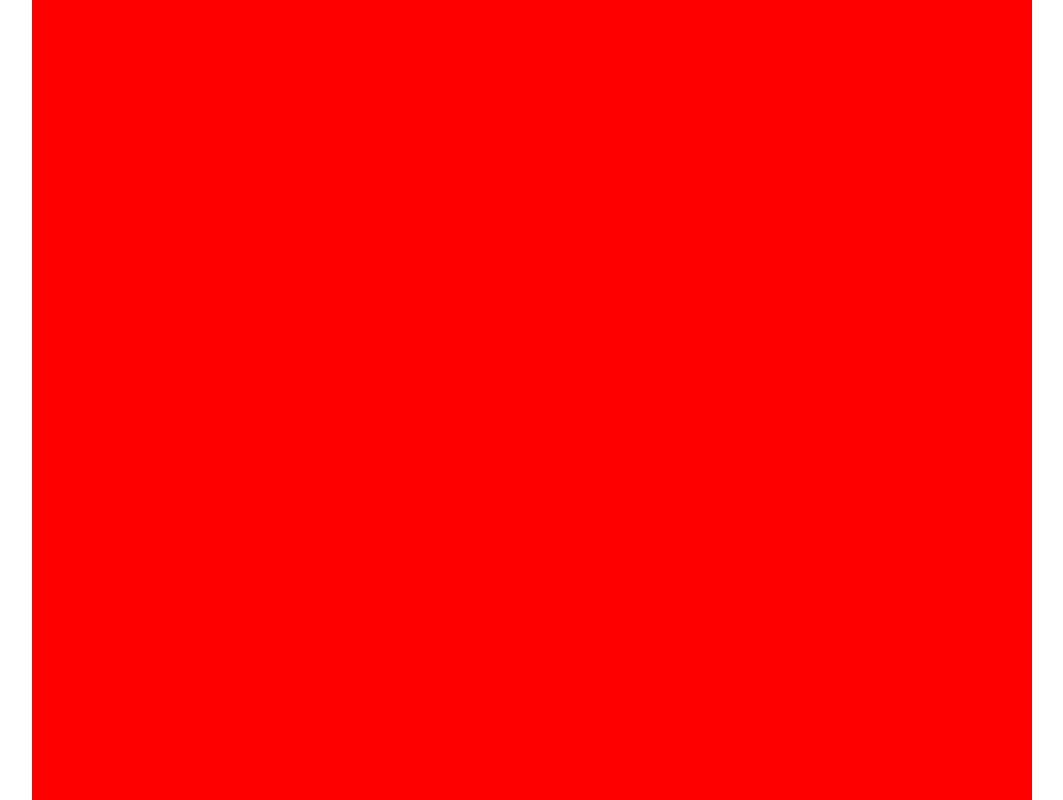
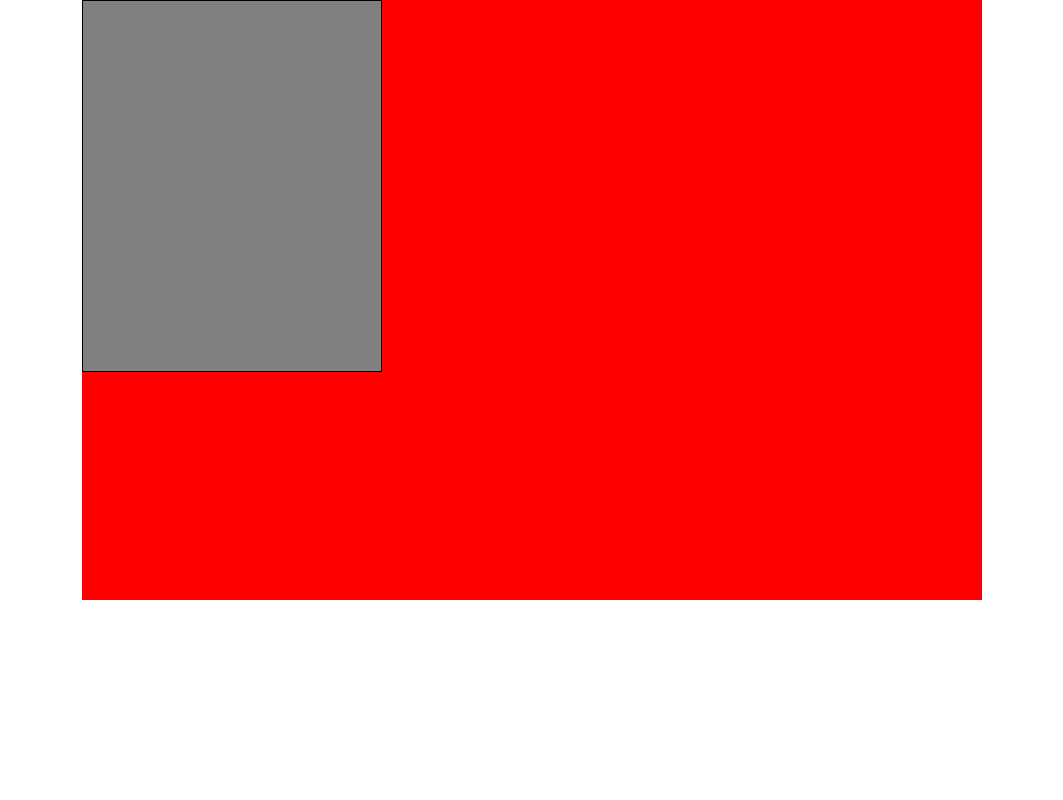
Before and after one commit to vito-g/htmlcss-shop, a plain HTML site: page bonus/index-bonus.html in a window 1280 px wide. Shown: the top 800 px of the page, without its empty margins (108-1171 px from the left). Drawn offline with Linux system fonts and the light colour scheme.

Commit message:
formattazione per visualizzazione box

```diff
--- a/bonus/css/style-bonus.css
+++ b/bonus/css/style-bonus.css
@@ -5,9 +5,16 @@
 }
 
 .container {
-  width: 1000px;
-  height: 1000px;
+  width: 900px;
+  height: 600px;
   background-color: red;
   /* Stavolta utilizzando una dimensione per il container applicherò la dichiarazione che segue per centrarlo */
   margin: auto;
 }
+
+.box-product {
+  width: 33.33%;
+  height: 372px;
+  background-color: grey;
+  border: 1px solid black;
+}
```
Also changed, not shown: bonus/index-bonus.html (+9 -0 lines).
